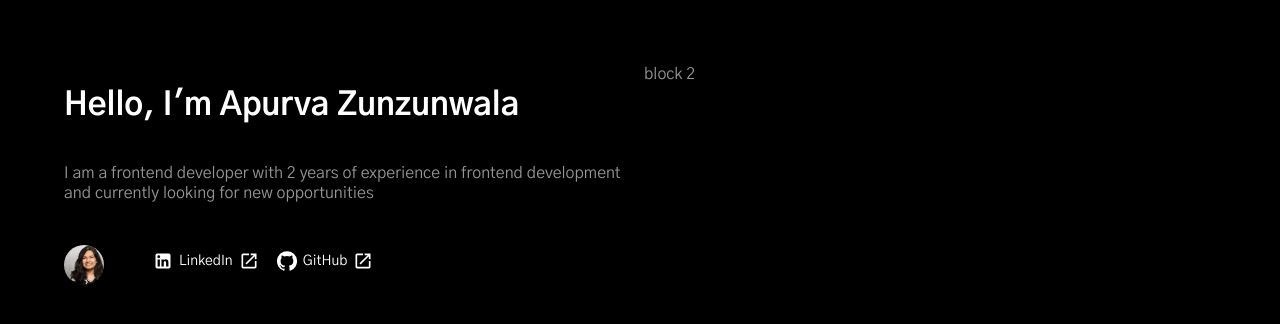
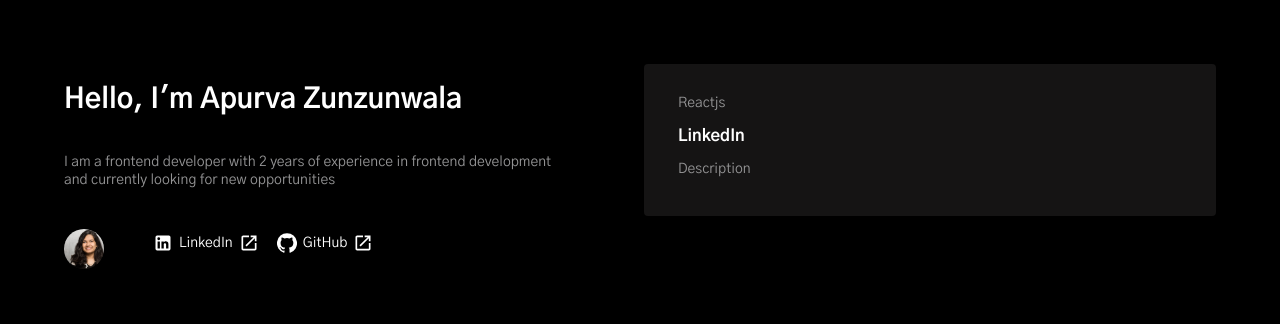
Before and after one commit to ApurvaZun/portfolio, a React app: page / in a window 1280 px wide. Built offline with nearby package versions, Linux system fonts and the light colour scheme.

Commit message:
display project in card

```diff
--- /dev/null
+++ b/src/components/projectCard.js
@@ -0,0 +1,44 @@
+import React from 'react';
+import Link from '@material-ui/core/Link';
+import Card from '@material-ui/core/Card';
+import CardContent from '@material-ui/core/CardContent';
+import { makeStyles } from '@material-ui/core/styles';
+
+const useStyles = makeStyles({
+    link: {
+        textDecoration: 'none'
+    },
+    card: {
+        color: '#949495',
+        backgroundColor: '#151414',
+        paddingLeft: '18px',
+        paddingRight: '18px'
+    },
+    headerStyle:{
+        marginTop: '8px',
+        marginBottom:'0',
+        color: "#FFFFFF"
+    }
+})
+
+const ProjectCard = () => {
+
+    const classes = useStyles();
+
+    return(
+        <div>
+            <Link href="https://material-ui.com/components/links/" className={classes.link}>
+                <Card className={classes.card}>
+                    <CardContent>
+                        <p>Reactjs</p>
+                        <h3 className={classes.headerStyle}>LinkedIn</h3>
+                        <p>Description</p>
+                    </CardContent>
+                </Card>
+            </Link>
+
+        </div>
+    )
+}
+
+export default ProjectCard;
--- a/src/data/user.json
+++ b/src/data/user.json
@@ -1,2 +1,11 @@
 [{"User":"Hello, I'm Apurva Zunzunwala",
-"Description":"I am a frontend developer with 2 years of experience in frontend development and currently looking for new opportunities"}]
+"Description":"I am a frontend developer with 2 years of experience in frontend development and currently looking for new opportunities",
+"Project":[
+    {
+        "ProjectName":"portfolio",
+        "ProjectLanguage":"Reactjs",
+        "ProjectDescription":"Details about myself and the projects created",
+        "ProjectUrl":"https://jfbgjbfdjg.in"
+    }
+]
+}]
--- a/src/index.js
+++ b/src/index.js
@@ -4,6 +4,7 @@ import Grid from '@material-ui/core/Grid';
 import { makeStyles } from '@material-ui/core/styles';
 
 import UserInfo from "./components/userInfo";
+import ProjectCard from "./components/projectCard";
 import "./index.scss";
 
 const useStyles = makeStyles((theme) => ({
@@ -11,10 +12,10 @@ const useStyles = makeStyles((theme) => ({
       flexGrow: 1,
       margin: '4rem'
     },
-    grid: {
+    user: {
       padding: theme.spacing(2),
       textAlign: 'center',
-    },
+    }
   }));
 
 const App = () => {
@@ -25,10 +26,10 @@ const App = () => {
         <div className={classes.root}>
             <Grid container spacing={1}>
                 <Grid item xs={6} className="user-info">
-                    <UserInfo className={classes.grid}/>
+                    <UserInfo className={classes.user}/>
                 </Grid>
                 <Grid item xs={6}>
-                    block 2
+                    <ProjectCard />
                 </Grid>
             </Grid>
         </div>
--- a/src/index.scss
+++ b/src/index.scss
@@ -5,4 +5,5 @@ body {
   margin: 0;
   background-color: $primary-color;
   color: $secondary-font-color;
+  font-size: 14px;
 }
--- a/src/styles/userInfo.scss
+++ b/src/styles/userInfo.scss
@@ -1,6 +1,7 @@
 @import "./variable.scss";
 
 .user-info {
+    padding-right: 4rem !important;
     h1{
         color: $primary-font-color;
     }
```
